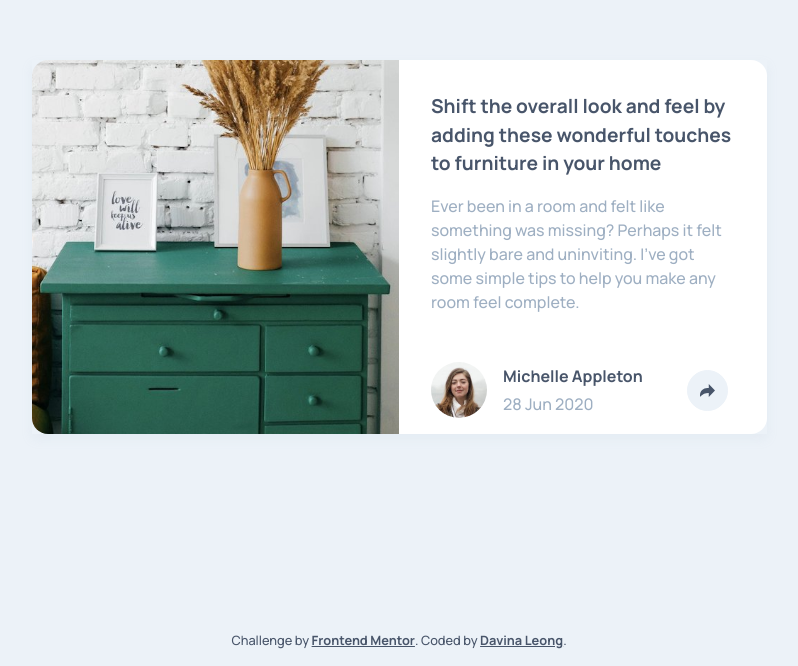
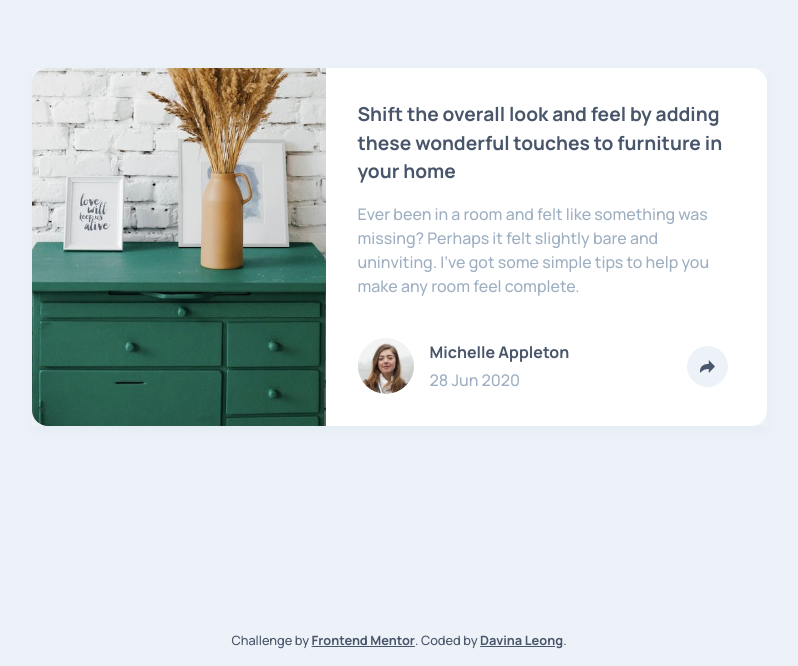
Before and after one commit to davinaleong/fem-article-preview-component, a website built with Vite: page index.html in a window 1280 px wide. Shown: the part 137-803 px from the top of the page, without its empty margins (241-1039 px from the left). Built offline with nearby package versions, Linux system fonts and the light colour scheme.

Commit message:
Minor tweaks

```diff
--- a/styles/main.css
+++ b/styles/main.css
@@ -346,7 +346,7 @@ a:where(:hover, :focus, :focus-visible) {
 
 @media (min-width: 48em) {
   .card {
-    grid-template-columns: 1fr 1fr;
+    grid-template-columns: 2fr 3fr;
     grid-template-rows: auto;
   }
 
@@ -356,10 +356,12 @@ a:where(:hover, :focus, :focus-visible) {
 
   .card__body__content {
     border-radius: 0 var(--size-400) 0 0;
+    padding: var(--size-600) var(--size-600) var(--size-200) var(--size-600);
   }
 
   .card__footer__profile {
     border-radius: 0 0 var(--size-400) 0;
+    padding: var(--size-200) var(--size-600) var(--size-600) var(--size-600);
   }
 
   .card__footer__share {
```
